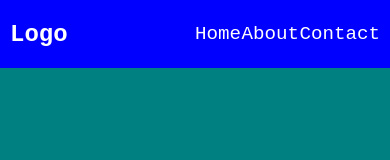
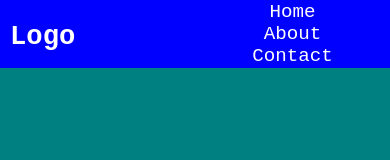
Before and after one commit to Yoni-Mo/media-query, a plain HTML site: page index.html in a window 390 px wide. Drawn offline with Linux system fonts and the light colour scheme.

Commit message:
final commit

```diff
--- a/style.css
+++ b/style.css
@@ -31,7 +31,7 @@ ul {
   display: flex;
   justify-content: space-between;
   align-items: center;
-  padding-right: 10px;
+  margin: 10px;
 }
 ul > li {
   font-size: 1.2rem;
@@ -40,3 +40,17 @@ ul > li {
   color: #fff;
   list-style: none;
 }
+/* Media query */
+@media only screen and (max-width: 768px) {
+  ul {
+    height: 120px;
+    display: flex;
+    justify-content: center;
+    align-items: center;
+    flex-direction: column;
+  }
+  .logo {
+    font-size: 1.7rem;
+    margin-top: 5px;
+  }
+}
```
